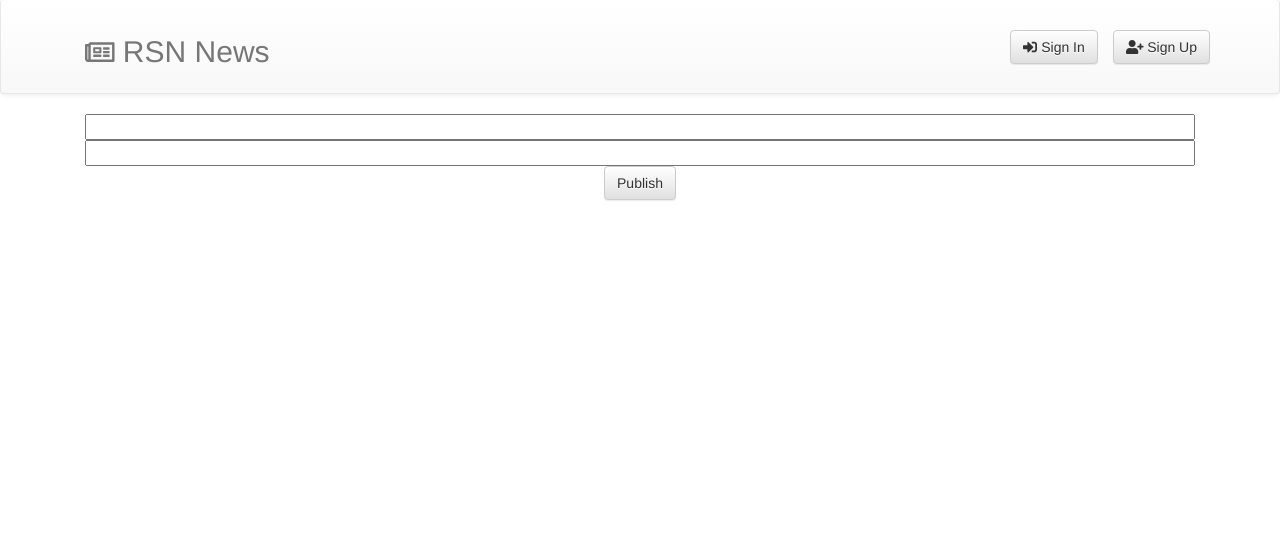
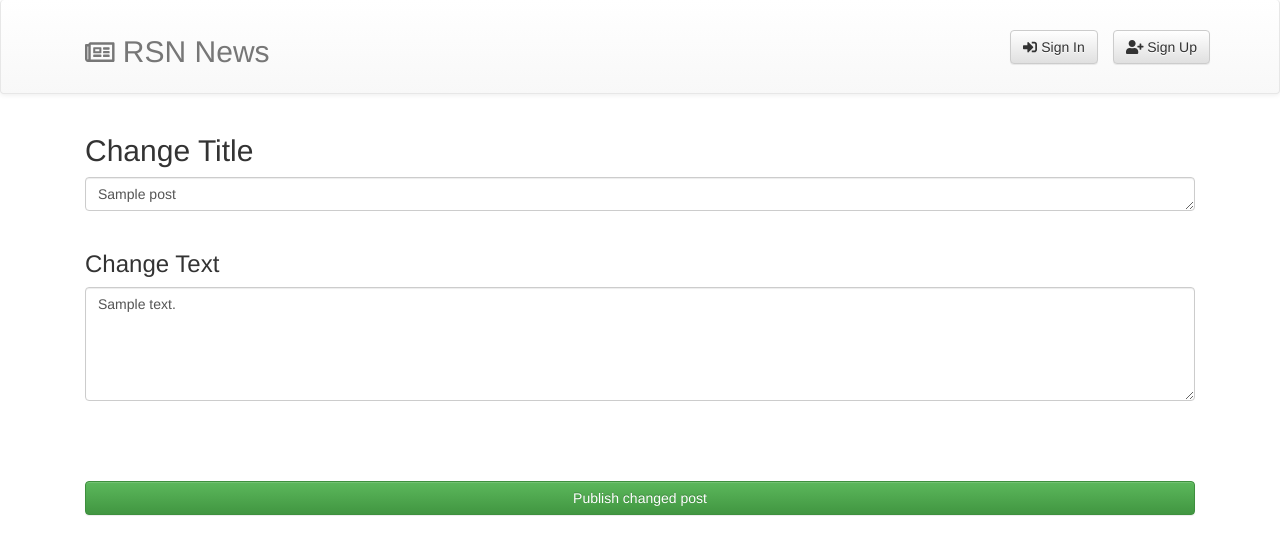
Before and after one commit to HVLLOWe3n/RSN-News, a Django app: page /post/1/edit/ in a window 1280 px wide. Shown: the top 555 px of the page. Run offline with Django 3.2, Linux system fonts and the light colour scheme; tables that the repository leaves empty hold one stand-in row (values such as "Sample post"); some libraries are stand-ins or nearby versions.

Commit message:
v.0.14 Fixed a bug related to editing the post (the text was not displayed during the process), also init 'Add favorite'

```diff
--- a/blog/templates/post_new.html
+++ b/blog/templates/post_new.html
@@ -3,10 +3,13 @@
 {% block content %}
     <form action="" method="post" class="post-form"> {% csrf_token %}
         <div class="col-xs-12 text-center">
-            <input type="text" name="title">
-            <input type="text" name="text">
+            <h2 class="text-left">Change Title</h2>
+            <textarea class="form-control" id="id_content" rows="1" name="title">{{ post.title }}</textarea> <br>
+            <h3 class="text-left">Change Text</h3>
+            <textarea class="form-control" id="id_content" rows="5" name="text">{{ post.text }}</textarea>
+            <br><br><br><br>
 
-            <button class="btn btn-default" type="submit">Publish</button>
+            <button class="btn btn-primary btn-success f4 btn-block" type="submit">Publish changed post</button>
         </div>
     </form>
 {% endblock %}
--- /dev/null
+++ b/myprofile/templates/MyFavorite.html
@@ -0,0 +1,5 @@
+{% extends 'base.html' %}
+
+{% block content %}
+
+{% endblock %}
--- a/myprofile/templates/MyProfilePage.html
+++ b/myprofile/templates/MyProfilePage.html
@@ -8,12 +8,14 @@
                 <p>User Name:</p>
                 <p>Email</p>
                 <p>My Posts:</p>
+                <p>My Favorites:</p>
             </div>
         </div>
         <div class="col-md-5 text-right">
             <div><p>{{ user.username }}</p></div>
             <div><p>{{ user.email }}</p></div>
-            <a href="{% url 'myposts' %}" class="btn btn-default">My Posts</a>
+            <a href="{% url 'myposts' %}" class="btn btn-default">My Posts</a><br>
+            <a href="" class="btn btn-default"><i class="far fa-star"></i> My Favorites</a>
         </div>
     </div>
 {% endblock %}
--- a/myprofile/urls.py
+++ b/myprofile/urls.py
@@ -3,5 +3,5 @@ from . import views
 
 urlpatterns = [
     path('myprofile/', views.Profile.as_view(), name='profile'),
-    path('myallposts/', views.My_Posts.as_view(), name='myposts'),
+    path('myallposts/', views.My_Posts.as_view(), name='myposts')
 ]
--- a/myprofile/views.py
+++ b/myprofile/views.py
@@ -15,3 +15,9 @@ class My_Posts(View):
         post = Post.objects.filter(published_date__lte=timezone.now()).order_by('-published_date')
         context = {'post': post}
         return render(request, 'MyAllPosts.html', context)
+
+
+class None_Post(View):
+    def get(self, request):
+        context = {}
+        return render(request, 'NonePost.html', context)
```
Also changed, not shown: myprofile/templates/MyAllPosts.html (+2 -7 lines), myprofile/templates/NonePost.html (added, +9 -0 lines).
